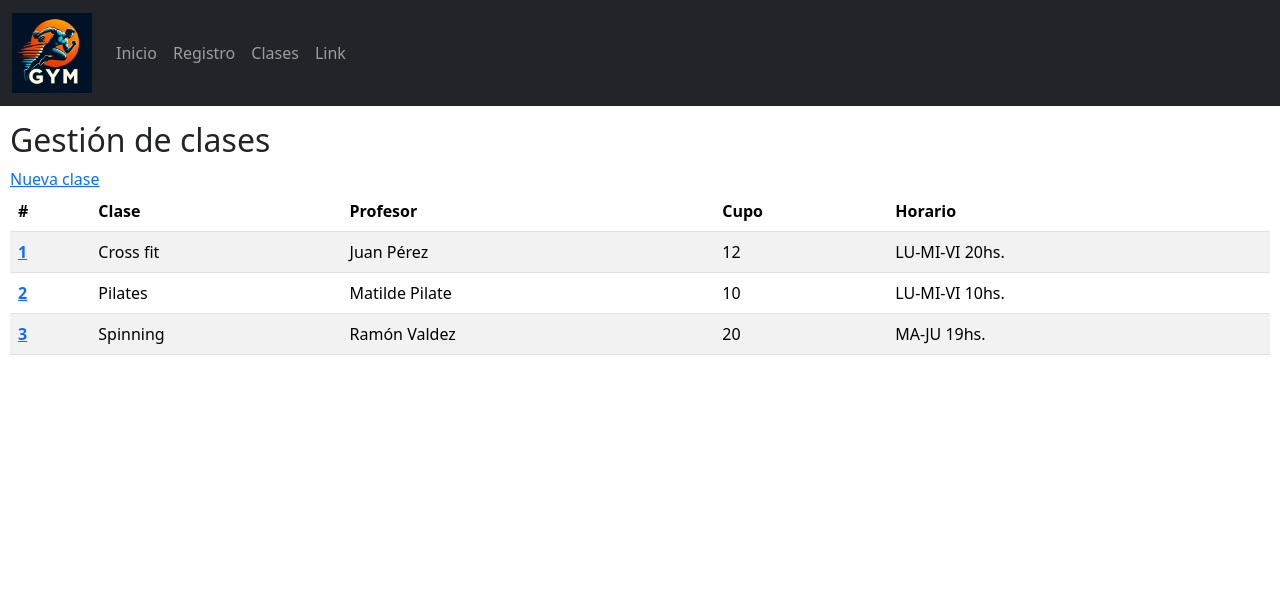
After one commit to Meri1981/Gimnasio_cac, a Django app: page /web/clases in a window 1280 px wide. The commit adds this page. Shown: the top 595 px of the page. Run offline with Django 5.2, Linux system fonts and the light colour scheme.

Commit message:
Incorporación de CRUD de Clases

```diff
--- a/Gimnasio/web/templates/web/base.html
+++ b/Gimnasio/web/templates/web/base.html
@@ -31,6 +31,9 @@
               <a class="nav-link" href="{% url 'registrarse' %}">Registro</a>
             </li>
             <li class="nav-item">
+              <a class="nav-link" href="{% url 'clases' %}">Clases</a>
+            </li>
+            <li class="nav-item">
               <a class="nav-link" href="#">Link</a>
             </li>
           </ul>
--- /dev/null
+++ b/Gimnasio/web/templates/web/clases.html
@@ -0,0 +1,43 @@
+{% extends 'web/base.html' %}
+{% load static %}
+
+{% block titulo %}
+    Gestión de clases
+{% endblock %}
+
+{% block extra_css %}
+    <link rel="stylesheet" href="{% static 'web/styles/clases.css' %}">
+{% endblock %}
+
+{% block main %}
+
+<h2>Gestión de clases</h2>
+
+<a href="{% url 'crud_clase' %}">Nueva clase</a>
+
+<table class="table table-striped">
+    <thead>
+      <tr>
+        <th scope="col">#</th>
+        <th scope="col">Clase</th>
+        <th scope="col">Profesor</th>
+        <th scope="col">Cupo</th>
+        <th scope="col">Horario</th>
+      </tr>
+    </thead>
+    <tbody>
+      {% for clase in clases %}
+      <tr>
+        <th scope="row">
+          <a href="{% url 'crud_clase' clase.id %}">{{clase.id}}</a>
+        </th>
+        <td>{{clase.nombre}}</td>
+        <td>{{clase.profesor}}</td>
+        <td>{{clase.cupo}}</td>
+        <td>{{clase.horario}}</td>
+      </tr>
+      {% endfor %}
+    </tbody>
+  </table>
+
+{% endblock %}
--- a/Gimnasio/web/urls.py
+++ b/Gimnasio/web/urls.py
@@ -3,5 +3,8 @@ from . import views
 
 urlpatterns = [
     path('', views.index, name = 'index'),
-    path('registrarse', views.registrarse, name = 'registrarse')
+    path('registrarse', views.registrarse, name = 'registrarse'),
+    path('clases', views.lista_clases, name='clases'),
+    path('clase', views.crud_clase, name='crud_clase'),
+    path('clase/<int:idClase>', views.crud_clase, name='crud_clase')
 ]
--- a/Gimnasio/web/views.py
+++ b/Gimnasio/web/views.py
@@ -20,3 +20,26 @@ def registrarse(request):
         print(request.POST)
         return redirect('index')
     return render(request, 'web/registrarse.html', contexto)
+
+
+def lista_clases(request):
+     #Gestión de clases. Listado con funcionalidad para agregar, modificar y eliminar clases.
+     contexto = {"clases":[
+          {"id": 1, "nombre": "Cross fit", "profesor": "Juan Pérez", "cupo": 12, "horario": "LU-MI-VI 20hs."},
+          {"id": 2, "nombre": "Pilates", "profesor": "Matilde Pilate", "cupo": 10, "horario": "LU-MI-VI 10hs."},
+          {"id": 3, "nombre": "Spinning", "profesor": "Ramón Valdez", "cupo": 20, "horario": "MA-JU 19hs."}
+          ]}
+
+     return render(request, 'web/clases.html', contexto)
+
+def crud_clase(request, idClase = None):
+    contexto = {}
+    if request.method == 'GET':
+        if idClase == None:
+            contexto['clase_form'] = ClaseForm()
+        else:
+            contexto['clase_form'] = ClaseForm({"id": 1, "nombre": "Cross fit", "profesor": "Juan Pérez", "cupo": 12, "horario": "LU-MI-VI 20hs."})
+    else:
+        contexto['clase_form'] = ClaseForm(request.POST)
+
+    return render(request, 'web/crud_clase.html', contexto)
```
Also changed, not shown: Gimnasio/web/forms.py (+12 -0 lines), Gimnasio/web/templates/web/crud_clase.html (added, +30 -0 lines), Gimnasio/web/static/web/styles/clases.css (added).
